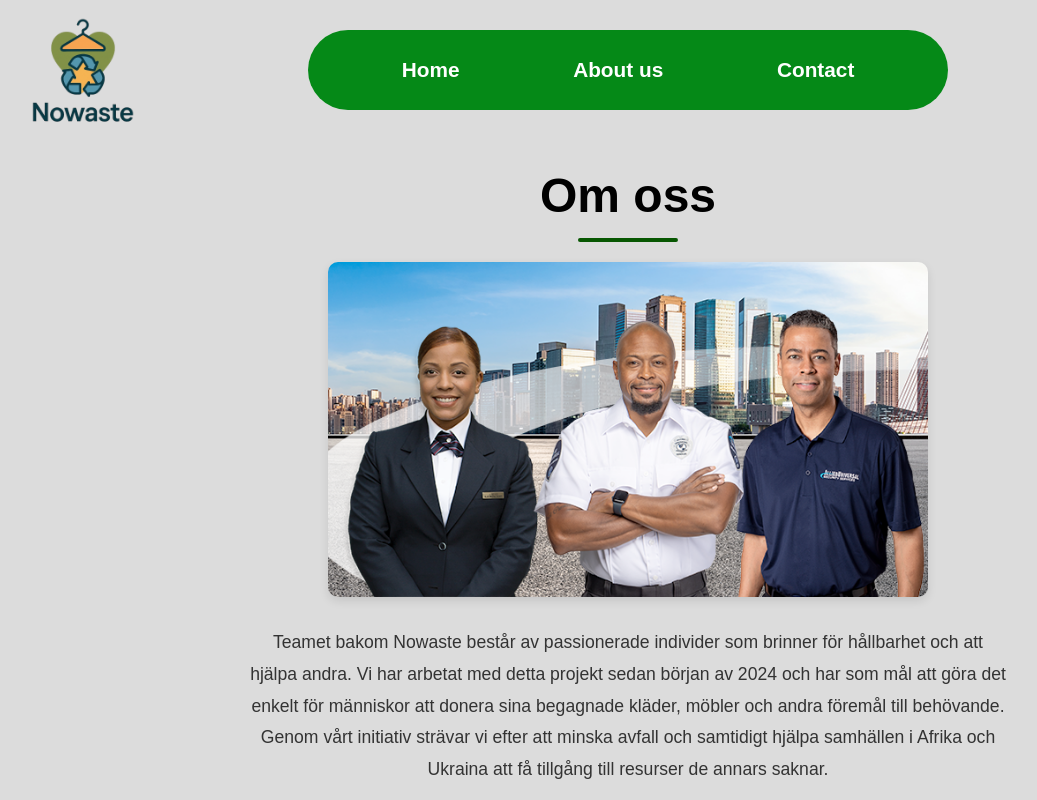
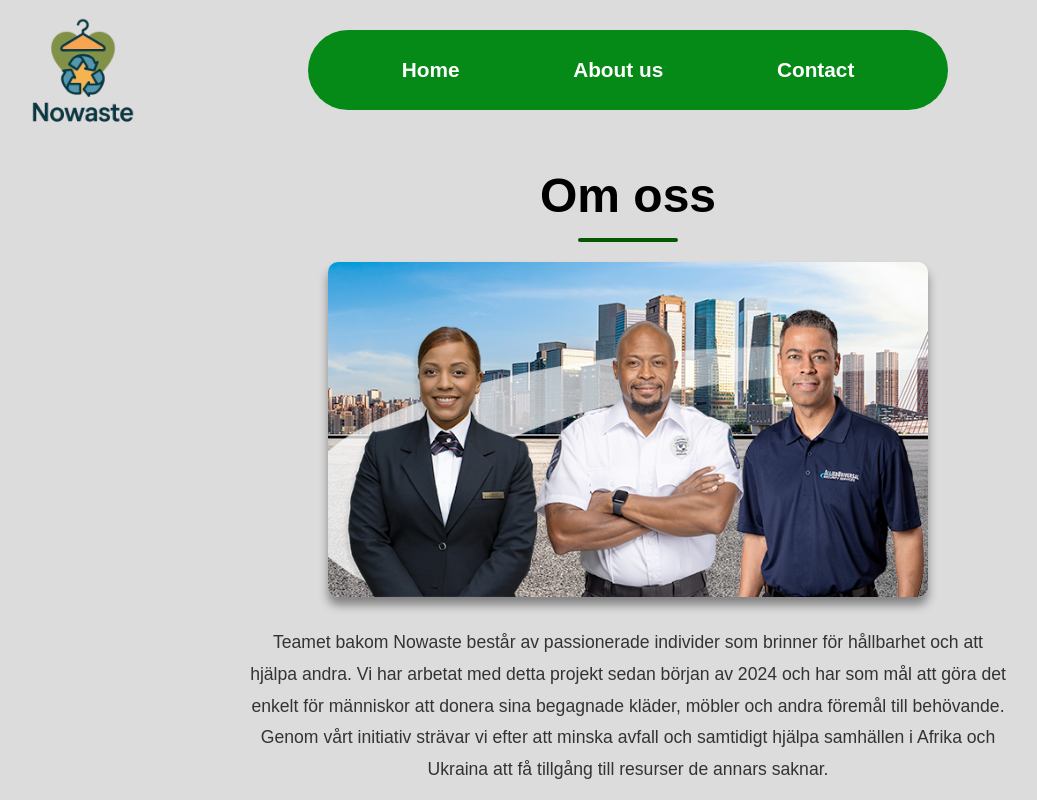
Before and after one commit to Arkanidas/NoWaste-Clothes, a Next.js app: page /About in a window 1280 px wide. Shown: the whole page, without its empty margins (12-1049 px from the left). Built offline with nearby package versions, Linux system fonts and the light colour scheme.

Commit message:
image adjustments

```diff
--- a/src/app/About/page.module.css
+++ b/src/app/About/page.module.css
@@ -31,7 +31,7 @@
   height: auto;
   margin: 0 auto 30px auto;
   border-radius: 10px;
-  box-shadow: 0 4px 10px rgba(0, 0, 0, 0.1);
+  box-shadow: 0 8px 10px rgba(23, 23, 23, 0.454);
 }
 
 .description {
```
